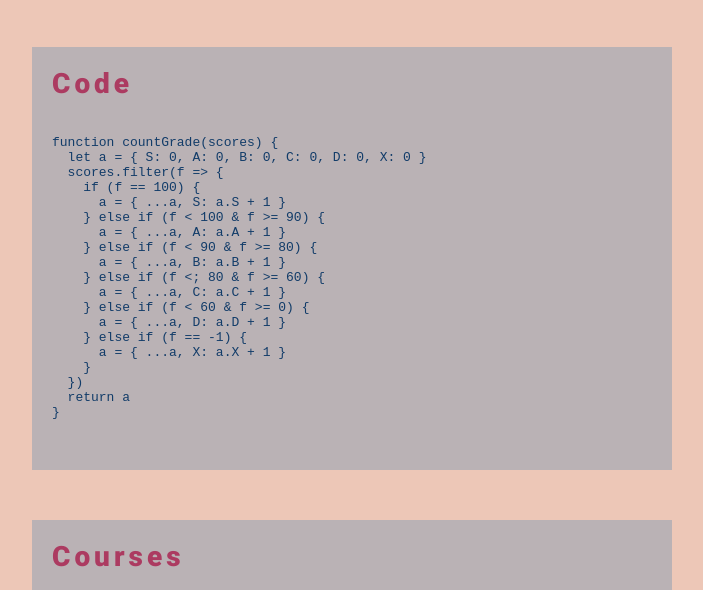
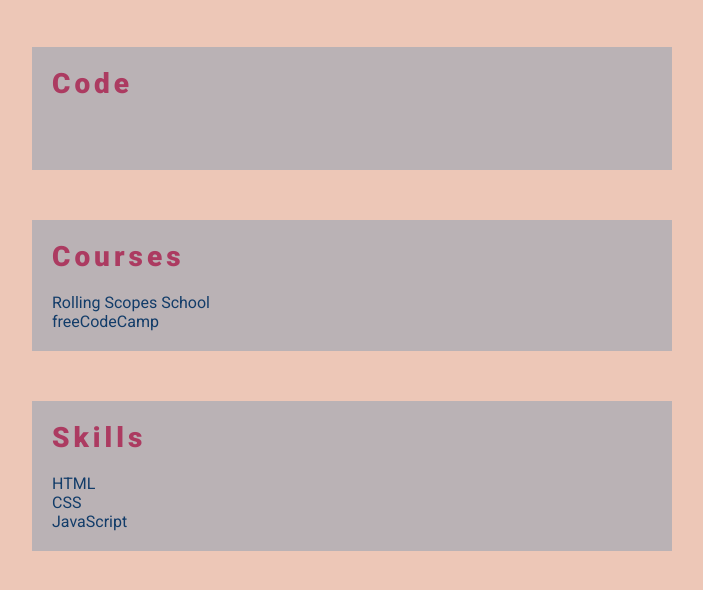
Before and after one commit to MonroeLionel/rsschool-cv, a plain HTML site: page index.html in a window 1280 px wide. Shown: the part 683-1273 px from the top of the page, without its empty margins (288-991 px from the left). Drawn offline with Linux system fonts and the light colour scheme.

Commit message:
fix: change html

```diff
--- a/index.html
+++ b/index.html
@@ -59,27 +59,7 @@
                 <div class="code">
                     <h2 class="catagori-header">Code</h2>
                     <pre>
-<code>
-function countGrade(scores) {
-  let a = { S: 0, A: 0, B: 0, C: 0, D: 0, X: 0 }
-  scores.filter(f => {
-    if (f == 100) {
-      a = { ...a, S: a.S + 1 }
-    } else if (f &lt; 100 & f >= 90) {
-      a = { ...a, A: a.A + 1 }
-    } else if (f &lt; 90 & f >= 80) {
-      a = { ...a, B: a.B + 1 }
-    } else if (f &lt;; 80 & f >= 60) {
-      a = { ...a, C: a.C + 1 }
-    } else if (f &lt; 60 & f >= 0) {
-      a = { ...a, D: a.D + 1 }
-    } else if (f == -1) {
-      a = { ...a, X: a.X + 1 }
-    }
-  })
-  return a
-}
-                    </code>
+
                     </pre>
 
                 </div>
```
